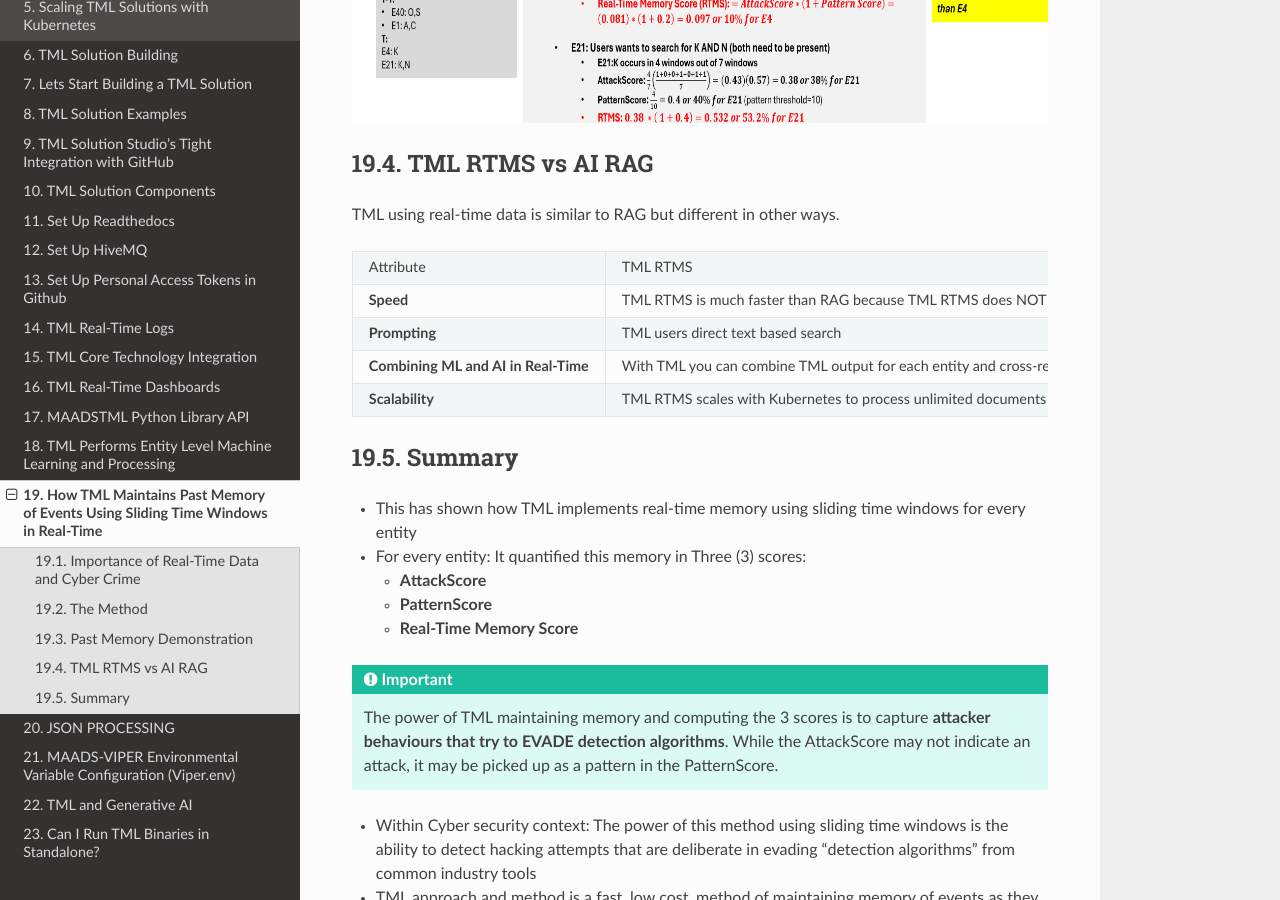
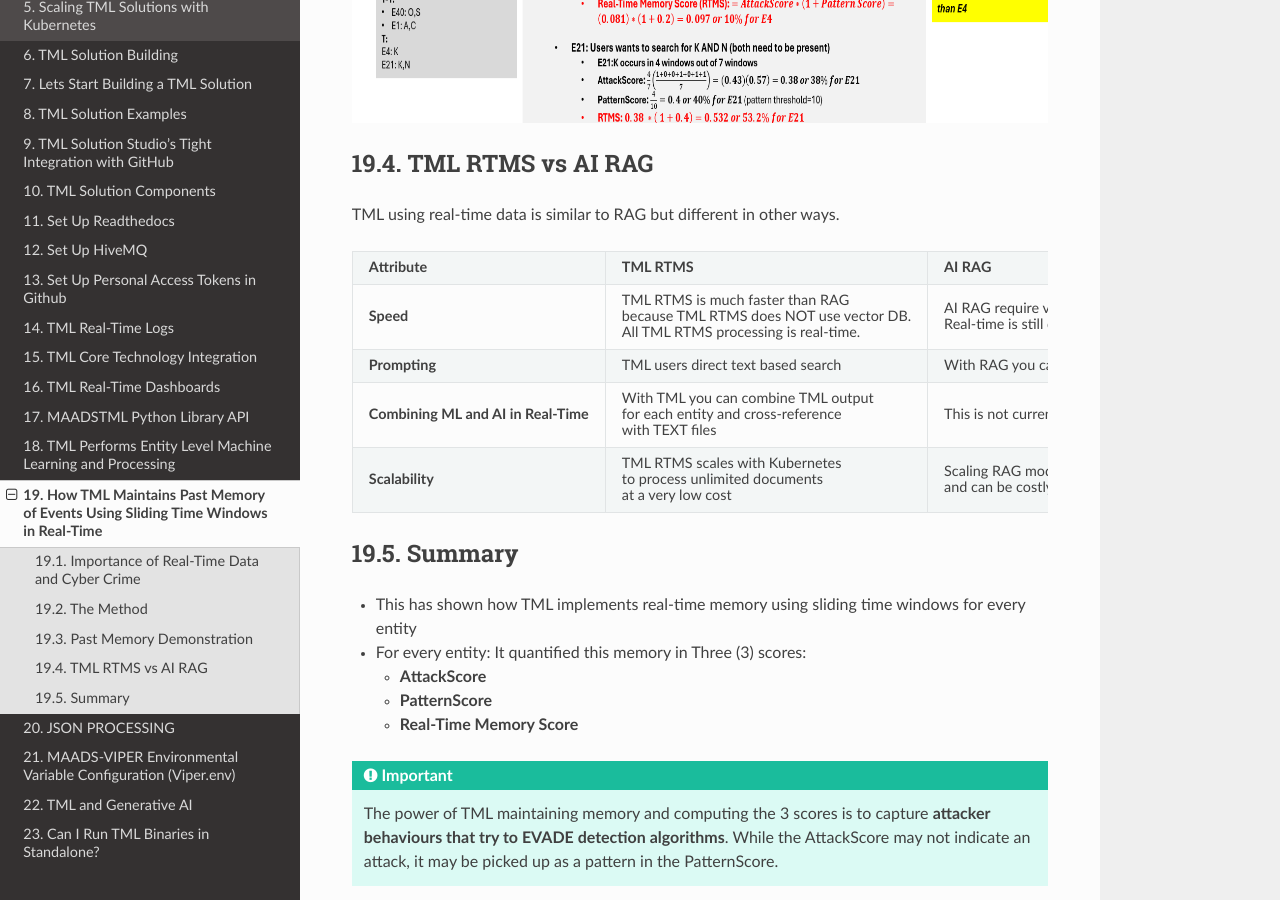
Before and after one commit to smaurice101/readthedocs, a Sphinx documentation site: the page built from docs/source/rtms.rst, in a window 1280 px wide and 900 px high, scrolled down 3122 px. Built offline with Sphinx 7.4.7 and the Read the Docs theme 3.1.0, drawn with Linux system fonts in a browser that asks for light colours.

Commit message:
Update rtms.rst

```diff
--- a/docs/source/rtms.rst
+++ b/docs/source/rtms.rst
@@ -83,29 +83,37 @@
 
 .. list-table::
 
-   * - Attribute
-     - TML RTMS
-     - AI RAG
+   * - **Attribute**
+     - **TML RTMS**
+     - **AI RAG**
    * - **Speed**
      - TML RTMS is much faster than RAG
+
        because TML RTMS does NOT use vector DB.
+
        All TML RTMS processing is real-time.
      - AI RAG require vector DB for search.
+
        Real-time is still difficult with RAG.
    * - **Prompting**
      - TML users direct text based search
      - With RAG you can use prompt
    * - **Combining ML and AI in Real-Time**
      - With TML you can combine TML output
+
        for each entity and cross-reference
+
        with TEXT files
      - This is not currently possible with
        RAG
    * - **Scalability**
      - TML RTMS scales with Kubernetes
+
        to process unlimited documents
+
        at a very low cost
      - Scaling RAG models is difficult
+
        and can be costly
 
 Summary
```
